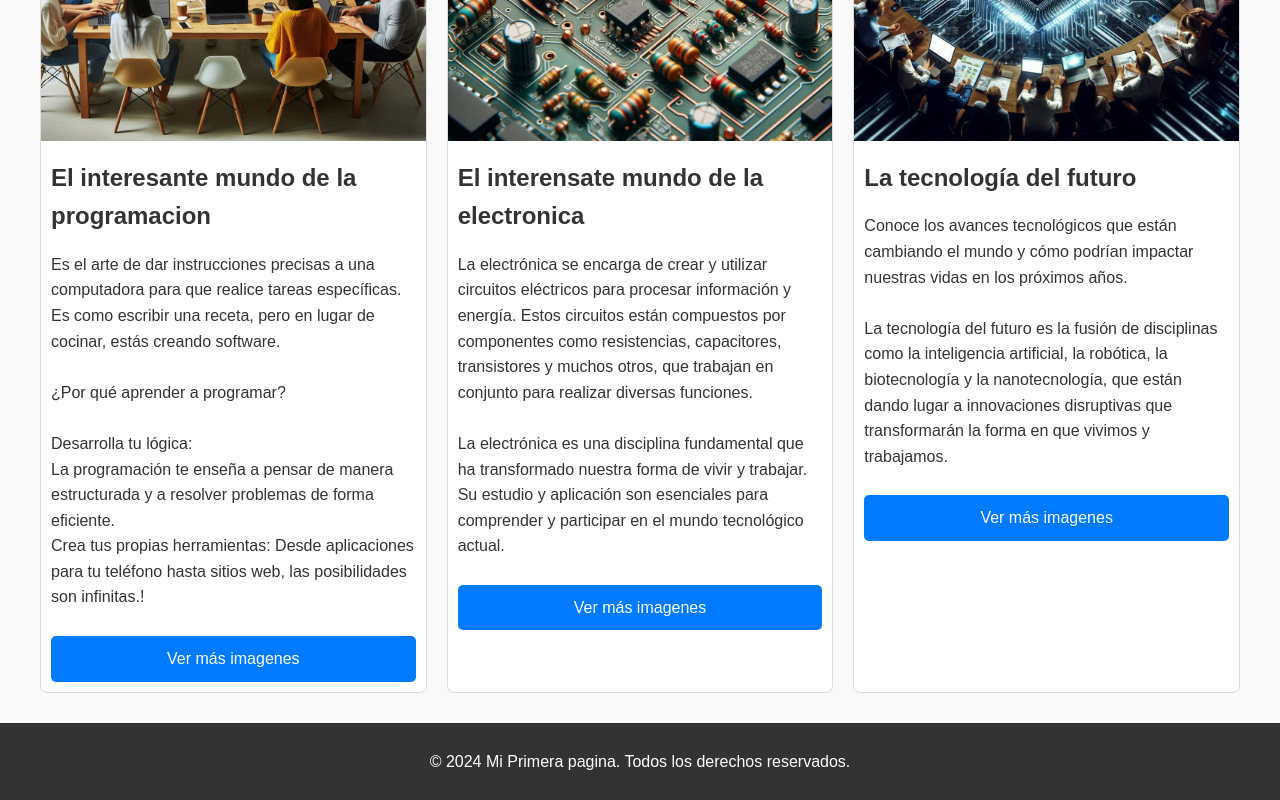
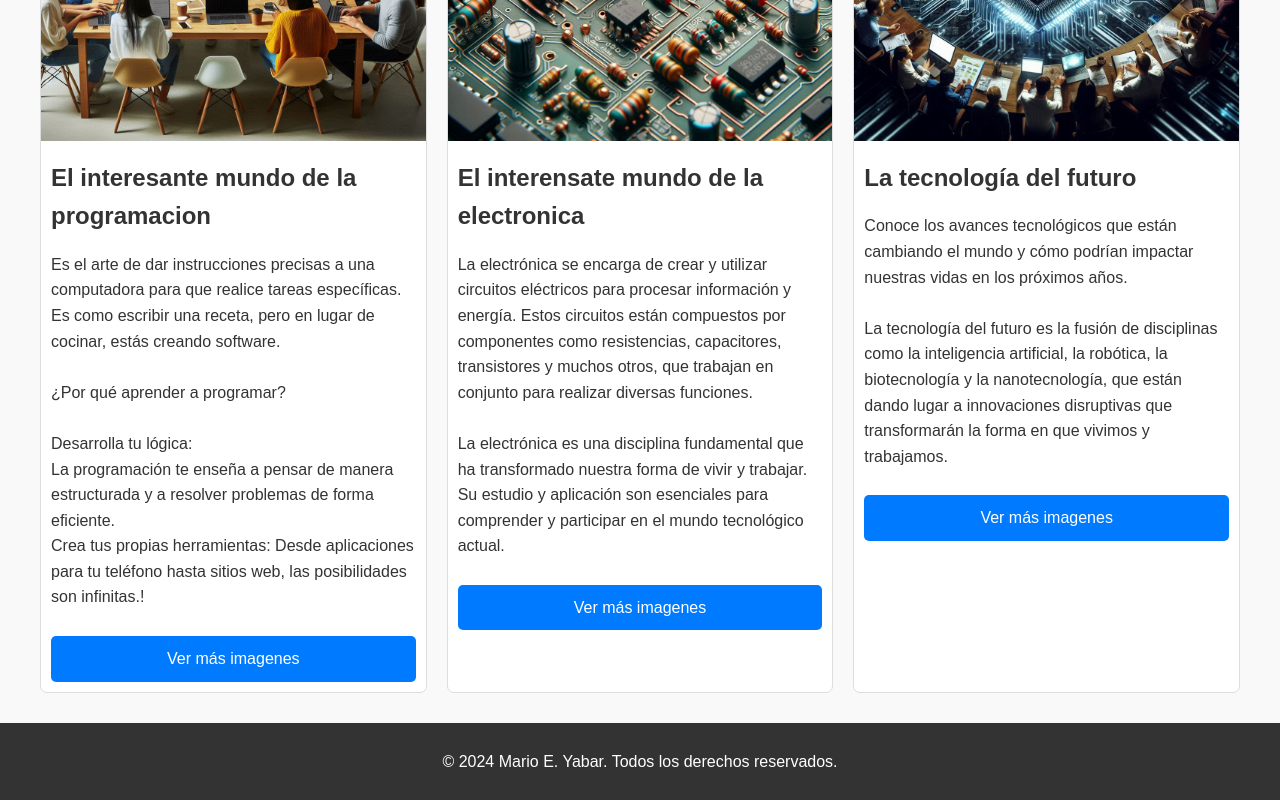
Before and after one commit to winer117/sitioweb, a plain HTML site: page index.html in a window 1280 px wide. Shown: the part 414-1214 px from the top of the page. Drawn offline with Linux system fonts and the light colour scheme.

Commit message:
Add files via upload

```diff
--- a/index.html
+++ b/index.html
@@ -76,7 +76,7 @@
   <footer>
     <!-- incluimos un pie de -->
     <div class="container">
-      <p>&copy; 2024 Mi Primera pagina. Todos los derechos reservados.</p>
+      <p>&copy; 2024 Mario E. Yabar. Todos los derechos reservados.</p>
     </div>
   </footer>
 </body>
--- a/styles.css
+++ b/styles.css
@@ -1,4 +1,4 @@
-/* General */
+
 body {
     font-family: Arial, sans-serif;
     /* Fuente principal del texto. */
@@ -14,7 +14,6 @@ body {
     /* Color principal del texto. */
   }
 
-  /* Header */
   header {
     background-color: #333;
     /* Fondo oscuro para el encabezado. */
@@ -40,7 +39,7 @@ body {
     /* Tamaño de fuente de la descripción. */
   }
 
-  /* Blog Container */
+
   .pagina-container {
     display: grid;
     /* Usamos un sistema de cuadrícula para organizar las entradas. */
```
